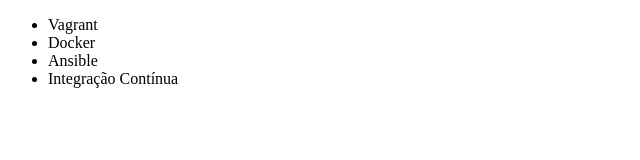
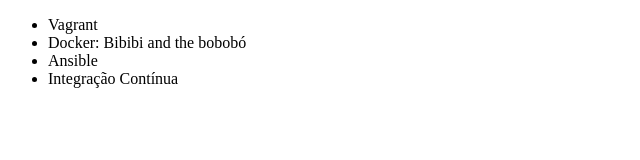
Before and after one commit to Magnic0/alura-git, a plain HTML site: page index.html in a window 1280 px wide. Shown: the whole page, without its empty margins (0-640 px from the left). Drawn offline with Linux system fonts and the light colour scheme.

Commit message:
alterando o nome do curso de docker

```diff
--- a/index.html
+++ b/index.html
@@ -16,7 +16,7 @@
     <ul>
 
         <li>Vagrant</li>
-        <li>Docker</li>
+        <li>Docker: Bibibi and the bobobó</li>
         <li>Ansible</li>
         <li>Integração Contínua</li>
     </ul>
```
